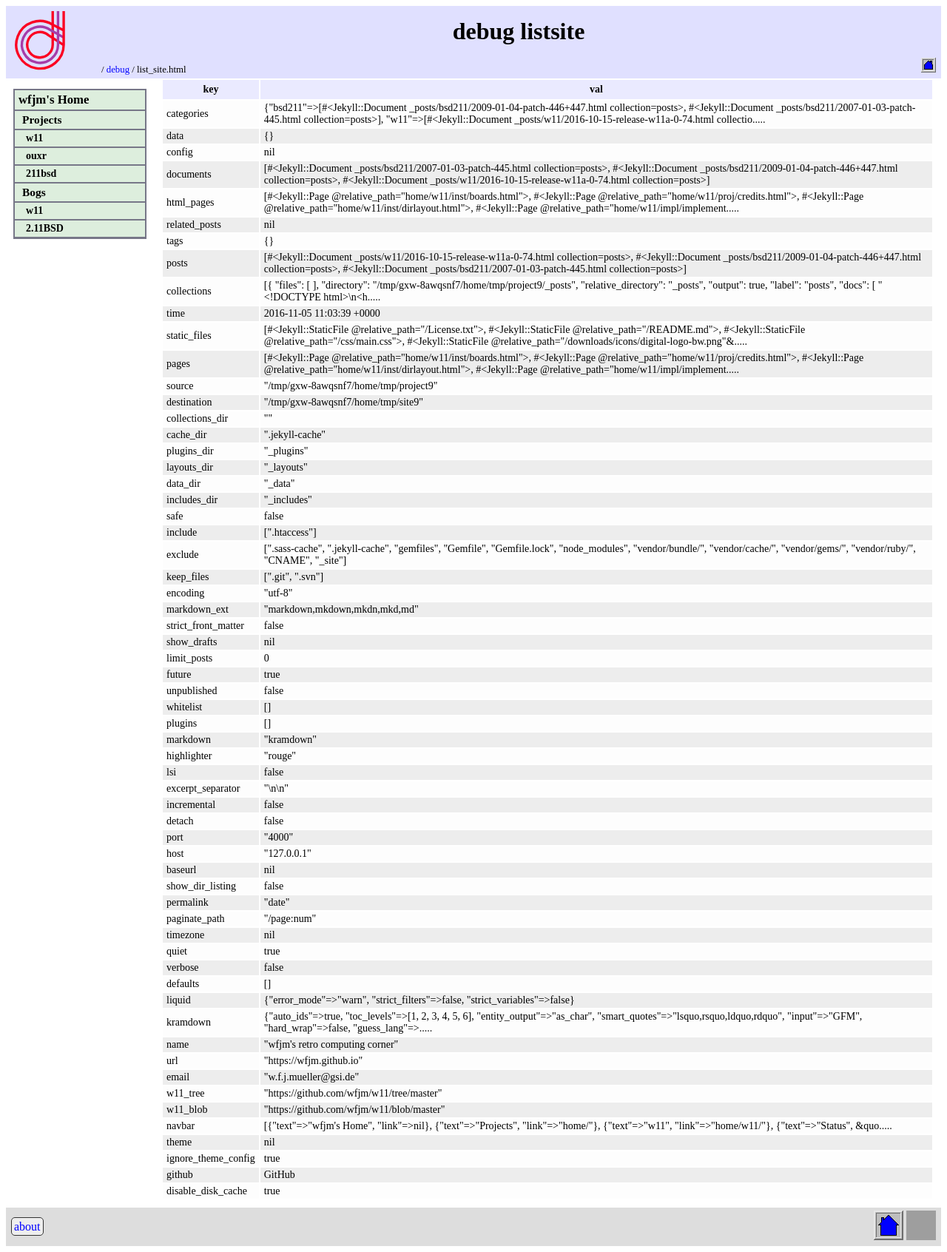
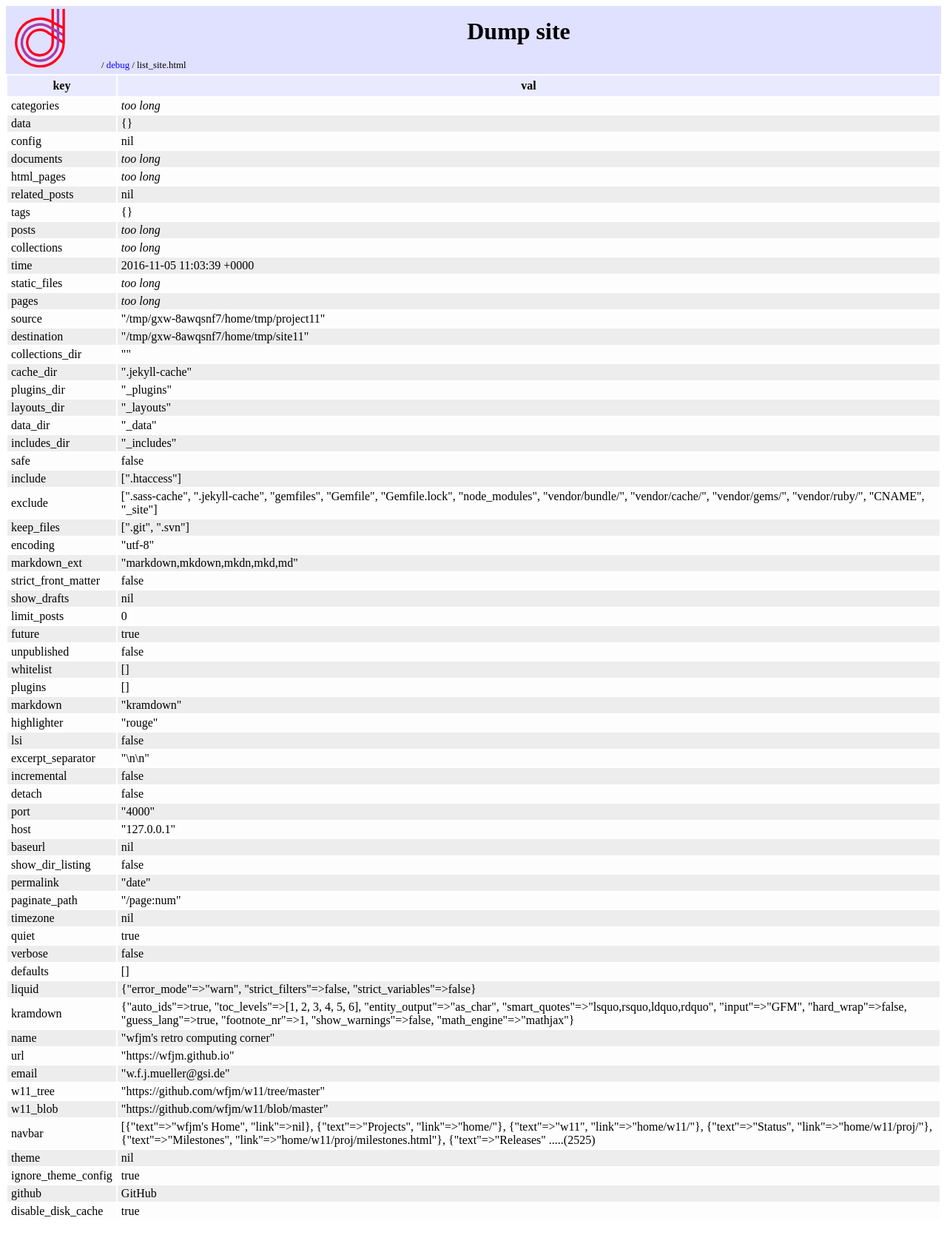
Before and after one commit to wfjm/wfjm.github.io, a Jekyll site: the page built from debug/list_site.html, in a window 1280 px wide. Shown: the whole page at 74% size. Built offline with Jekyll 4.4.1, drawn with Linux system fonts in a browser that asks for light colours; after the commit the page ends 1658 px from its top, so only the background shows below that; grey boxes are pictures that could not be loaded.

Commit message:
stream line list_site; add 404 page; add plain layout

```diff
--- a/_layouts/default.html
+++ b/_layouts/default.html
@@ -142,7 +142,7 @@
       <table>
         <tr>
           <td id="footer-about">
-            <a class="abotton" href="/about">about</a>
+            <a class="abotton" href="/about/">about</a>
           </td>
           <td id="footer-time">
             {% if page.lastchange %}
--- /dev/null
+++ b/_layouts/plain.html
@@ -0,0 +1,52 @@
+<!DOCTYPE html>
+<html lang="en-US">
+  <head>
+    <meta http-equiv="Content-Type" content="text/html; charset=UTF-8">
+    <meta name="generator" content="jekyll">
+    <link rel="stylesheet" type="text/css" href="/css/main.css">
+    <link rel="icon" href="/downloads/icons/favicon.ico" />
+    <link rel="shortcut icon" href="/downloads/icons/favicon.ico" />
+    <title>{{ page.title }}</title>
+  </head>
+
+  <body>
+    <!-- prepare for header and next/prev navigation -->
+    {% assign pageplist  = page.path  | split: "/" %}
+
+    <!-- header section -->
+    <table id="header">
+      <tr id="header-top">
+        <td id="header-toplogo" rowspan="2">
+          <img height="80" src="/downloads/icons/retro-logo.svg"
+               alt="wfjm's retro logo">
+        </td>
+        <td id="header-toptitle" colspan="2">
+          {{ page.title }}
+        </td>
+      </tr>
+      <tr id="header-bot">
+        <td id="header-botpath">
+          {% assign headnavlink = "" %}
+          {% for e in pageplist %}
+            {% if e != "index.html" %}
+              {% assign headnavlink = headnavlink | append: "/" | append: e %}
+              /
+              {% unless forloop.last %}
+                <a href="{{headnavlink}}"> {{e}} </a>
+              {% else %}
+                {{e}}
+              {% endunless %}
+            {% endif %}
+          {% endfor %}
+        </td>
+        <td id="header-botnav">
+        </td>
+      </tr>
+    </table>
+
+    <!-- content section -->
+    {{ content }}
+
+  </body>
+
+</html>
--- a/css/main.css
+++ b/css/main.css
@@ -76,6 +76,22 @@ a:active  {
 .abotton:hover {
   background-color: #ccddcc;
   text-decoration: none;
+}
+
+.dlbig dt {
+  font-size: 150%;
+  font-weight: bold;
+  margin-top: 1em;
+}
+.dlbig dd {
+  margin-top: 5px;
+  margin-left: 25px;
+}
+
+.dlbig dl dt {
+  font-size: 120%;
+  font-weight: bold;
+  margin-top: 0.5em;
 }
 
 /* header style defs ---------------------------------------------- */
--- a/debug/list_pages.html
+++ b/debug/list_pages.html
@@ -1,5 +1,5 @@
 ---
-layout: default
+layout: plain
 title: debug list_pages
 w3c_chtml: "https://validator.w3.org/check"
 w3c_clink: "https://validator.w3.org/checklink"
--- a/debug/list_site.html
+++ b/debug/list_site.html
@@ -1,6 +1,6 @@
 ---
-layout: default
-title: debug listsite
+layout: plain
+title: Dump site
 ---
 <table class="trtoggle">
   <tr>
@@ -8,11 +8,35 @@ title: debug listsite
     <th>val</th>
   </tr>
   {% for p in site %}
-    {% assign key = p[0] %}
-    {% assign val = p[1] %}
     <tr>
       <td>{{p}}</td>
-      <td>{{site[p] | inspect | truncate: 300, '.....' }}</td>
+      <td>
+        {% case p %}
+          {% when "categories" %}
+            <i>too long</i>
+          {% when "collections" %}
+            <i>too long</i>
+          {% when "documents" %}
+            <i>too long</i>
+          {% when "html_pages" %}
+            <i>too long</i>
+          {% when "pages" %}
+            <i>too long</i>
+          {% when "posts" %}
+            <i>too long</i>
+          {% when "static_files" %}
+            <i>too long</i>
+          {% else %}
+            {% assign val = site[p] | inspect %}
+            {% assign val_tr = val | truncate: 500, "  ....." %}
+            {% if val.size != val_tr.size %}
+              {% assign val_tr = val_tr | append: "(" %}
+              {% assign val_tr = val_tr | append: val.size %}
+              {% assign val_tr = val_tr | append: ")" %}
+            {% endif %}
+            {{ val_tr }}
+        {% endcase %}
+      </td>
     </tr>
   {% endfor %}
 </table>
--- a/index.html
+++ b/index.html
@@ -1,7 +1,6 @@
 ---
 layout: default
 title: wfjm's Retro Computing Corner
-navbar: navbar-main.html
 ---
 
 <ul>
```
Also changed, not shown: 404.html (added, +7 -0 lines).
